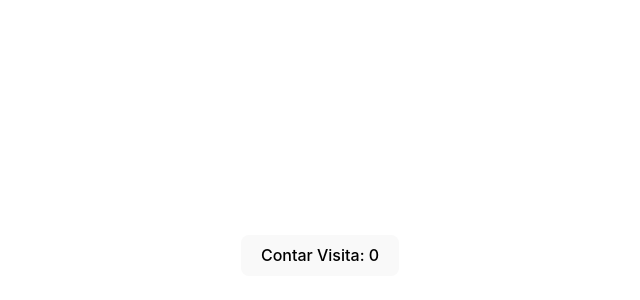
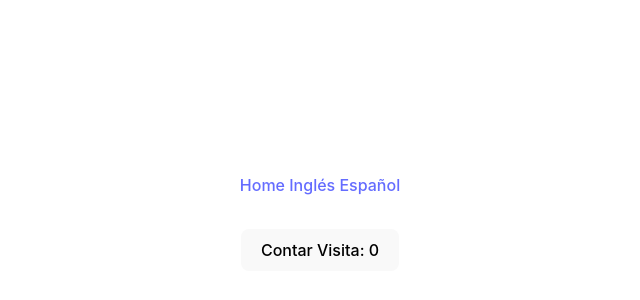
Before and after one commit to Reaper-Black/Page_Count, a React (Vite) app: page / in a window 1280 px wide. Shown: the part 162-462 px from the top of the page, without its empty margins (320-960 px from the left). Built offline with nearby package versions, Linux system fonts and the light colour scheme.

Commit message:
feat: adding navbar

```diff
--- a/src/App.jsx
+++ b/src/App.jsx
@@ -1,12 +1,13 @@
 import { useState } from 'react'
 import './App.css'
+import Dir from './components/navbar'
 
 function App() {
   const [count, setCount] = useState(0)
 
   return (
     <div className="App">
-      <h1></h1>
+      < Dir/>
       <div className="card">
         <button className="button-visit" onClick={() => setCount((count) => count + 1)}>Contar Visita: {count}</button>
       </div>
--- a/src/components/navbar/Navbar.jsx
+++ b/src/components/navbar/Navbar.jsx
@@ -0,0 +1,17 @@
+import React from "react";
+
+const Dir = () => {
+
+    return (
+        <nav>
+            <div className='options'>
+                <a href="/home" className='hover-underline-animation'> Home </a>
+                <a href="/english" className='hover-underline-animation'> Inglés </a>
+                <a href="/spanish" className='hover-underline-animation'> Español </a>
+            </div>
+        </nav>
+    );
+
+};
+
+export default Dir;
--- a/src/components/navbar/index.js
+++ b/src/components/navbar/index.js
@@ -0,0 +1 @@
+export { default } from "./Navbar";
```
